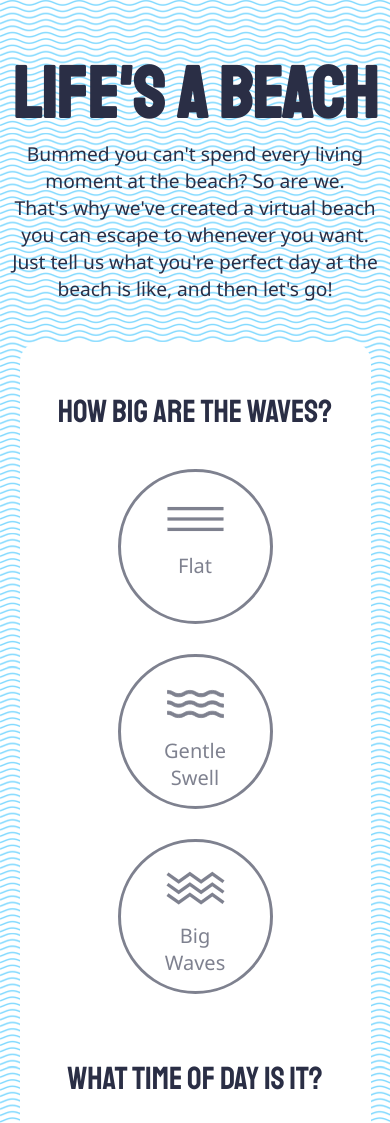
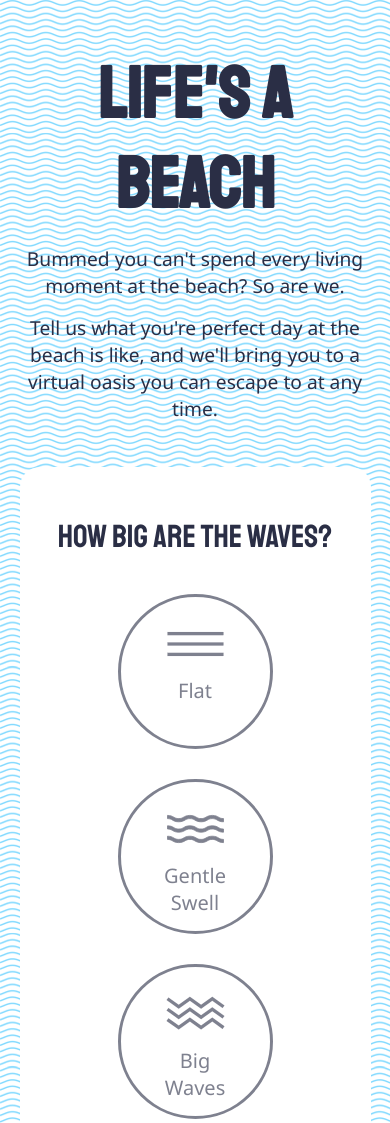
Before and after one commit to jennamaask/jenna-maaskant-project-3, a plain HTML site: page index.html in a window 390 px wide. Shown: the top 1123 px of the page. Drawn offline with nearby package versions, Linux system fonts and the light colour scheme.

Commit message:
final changes pt 2

```diff
--- a/index.html
+++ b/index.html
@@ -6,17 +6,16 @@
     <meta http-equiv="X-UA-Compatible" content="ie=edge">
     <link href="https://fonts.googleapis.com/css?family=Amatic+SC:700|Noto+Sans:400,700|Poiret+One|Staatliches"
         rel="stylesheet">
-    <title>Beach Please</title>
+    <title>Life's a Beach</title>
     <link rel="stylesheet" href="styles/style.css">
 </head>
 <body>
     <!-- start of landing section -->
     <section class="landing">
-        <div class="wrapper"></div>
+        <div class="wrapper">
         <h1>Life's a Beach</h1>
             <p>Bummed you can't spend every living moment at the beach? So are we.</p>
-            <p>That's why we've created a virtual beach you can escape to whenever you want.</p>
-            <p>Just tell us what you're perfect day at the beach is like, and then let's go!</p>
+            <p>Tell us what you're perfect day at the beach is like, and we'll bring you to a virtual oasis you can escape to at any time.</p>
         </div>
         <form action="">
             <fieldset class="waves">
@@ -233,10 +232,8 @@
     </section>
 
     <section class="beach">
-        <div class="cloudy">
-        </div>
-        <div class="lightning">
-        </div>
+        <div class="cloudy"></div>
+        <div class="lightning"></div>
         <!-- wave animations -->
         <svg class="wave-1 wave-graphic" width="100%" height="100%" version="1.1" xmlns="http://www.w3.org/2000/svg" aria-labelledby="beach-title beach-description" role="img">
             <title id="beach-title">A view of the ocean</title>
--- a/scripts/script.js
+++ b/scripts/script.js
@@ -153,7 +153,7 @@ myApp.beerSoundEffect = () => {
 
 // sound effects for options besides beer
 myApp.soundEffects = (item, index) => {
-    const interval = 4000;
+    const interval = 3000;
     setTimeout(() => {
         if (!$waveSound.paused && $waveSound.duration > 0){
             if (item === "beers") {
--- a/styles/partials/_beach.scss
+++ b/styles/partials/_beach.scss
@@ -1,3 +1,5 @@
+// Styles for beach display
+
 .wave-1, .wave-2, .wave-3 {
     position: absolute;
     bottom:0;
@@ -5,13 +7,10 @@
 }
 
 #wave-1 {
-    // fill: #1d5c86;
-    // fill: rgb(0,63,145)
     fill: rgba(72,190,255,1);
 }
 
 #wave-2 {
-    // fill: rgba(1,111,185, 0.8);
     fill: rgba(114,205,255,0.9);
 }
 
--- a/styles/partials/_form.scss
+++ b/styles/partials/_form.scss
@@ -1,4 +1,5 @@
 // styles for landing page
+
 .landing {
     display: flex;
     flex-direction: column;
@@ -10,6 +11,9 @@
 .wrapper {
     width: 800px;
     margin: 0 auto;
+    p {
+        margin: 15px 0;
+    }
 }
 
 h1 {
@@ -26,10 +30,10 @@ p {
 form {
     @include body-text(1rem);
     background: $secondary-color-1;
-    padding: 100px 50px;
+    padding: 80px 50px;
     border-radius: 20px;
     width: 600px;
-    margin: 40px auto 100px;
+    margin: 30px auto 100px;
     display: flex;
     flex-direction: column;
     align-items: center;
@@ -140,7 +144,7 @@ input[type="submit"]:hover {
 
 @media(max-width: 820px) {
     .wrapper{
-        width: 80%;
+        width: 90%;
     }
 }
 
@@ -155,9 +159,6 @@ input[type="submit"]:hover {
 }
 
 @media(max-width: 414px) {
-    form, .wrapper{
-        width: 90%
-    }
     h1 {
         font-size: 4.5rem;
     }
@@ -167,6 +168,7 @@ input[type="submit"]:hover {
     form {
         padding: 50px 20px;
         margin-bottom: 50px;
+        width: 90%;
     }
     fieldset {
         margin-bottom: 50px;
@@ -174,4 +176,7 @@ input[type="submit"]:hover {
     legend {
         font-size: 2rem;
     }
+    input[type="submit"] {
+        font-size: 1.8rem;
+    }
 }
--- a/styles/partials/_global.scss
+++ b/styles/partials/_global.scss
@@ -1,3 +1,5 @@
+// global styles
+
 $primary-color: #2a2e45;
 $secondary-color-1: white;
 $secondary-color-2: #ff7e6b;
```
Also changed, not shown: styles/partials/_setup.scss (+4 -0 lines), styles/style.css.
